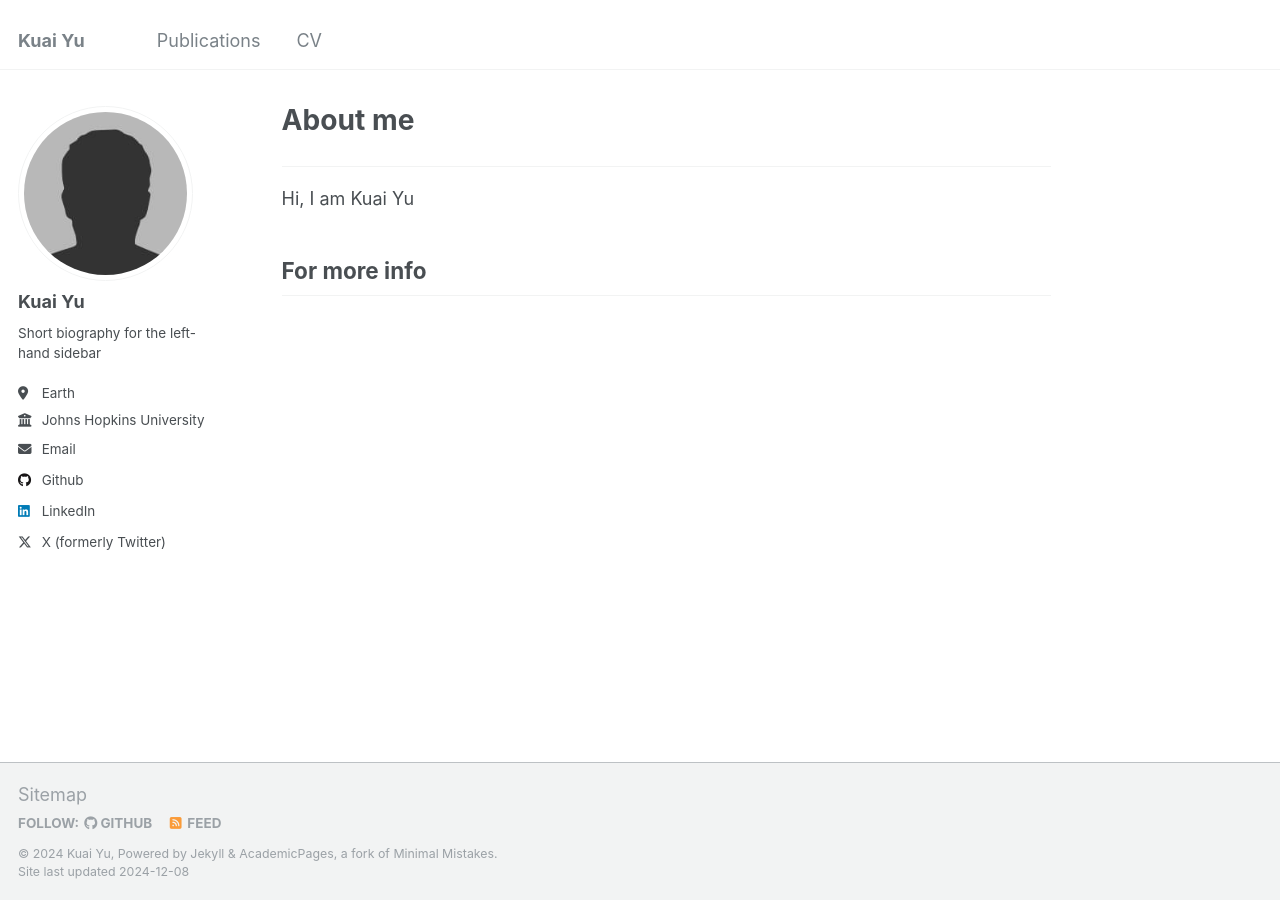
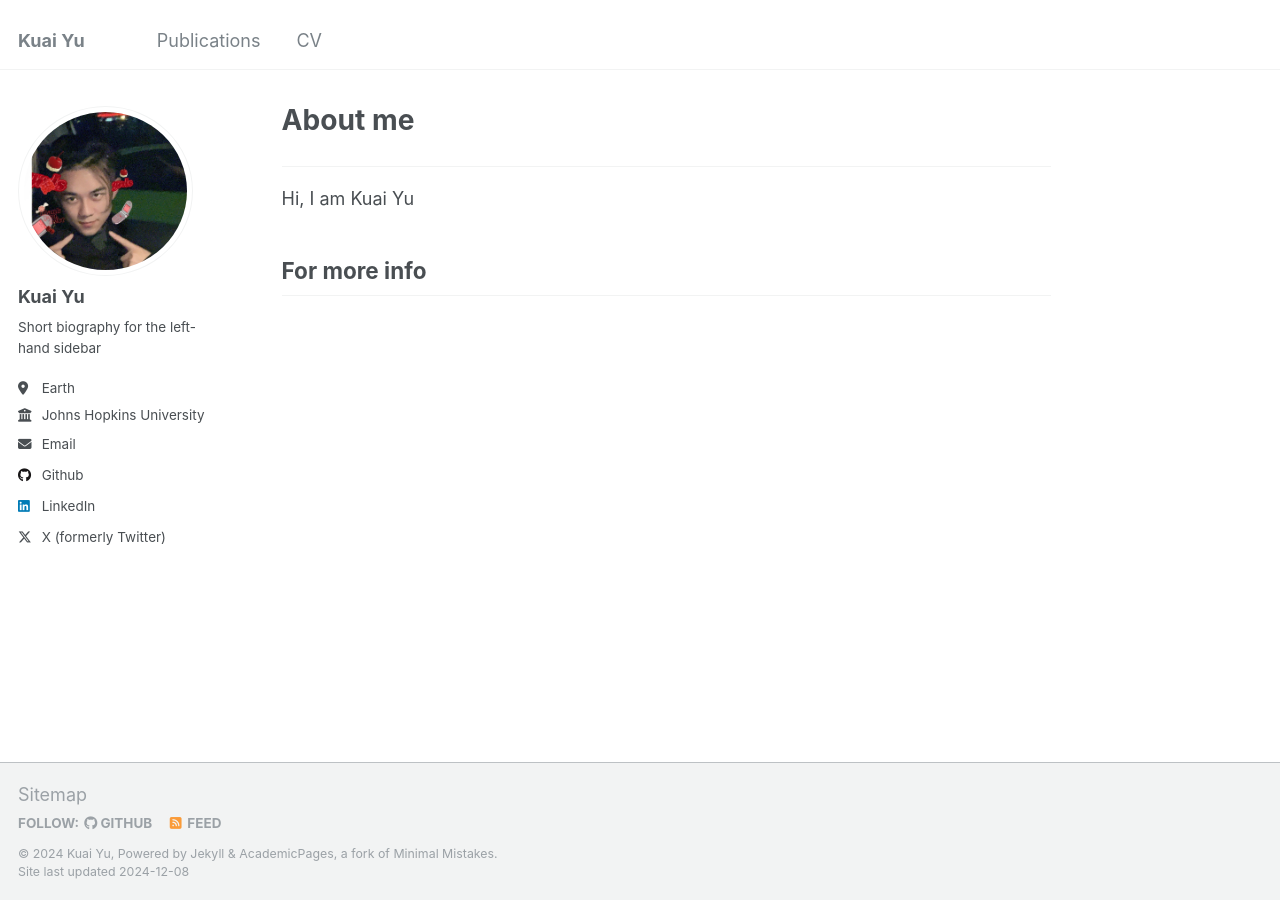
Before and after one commit to quick2063706271/quick2063706271.github.io, a Jekyll site: the page built from _pages/about.md, in a window 1280 px wide. Built offline with Jekyll 4.4.1, drawn with Linux system fonts in a browser that asks for light colours.

Commit message:
Update _config.yml

```diff
--- a/_config.yml
+++ b/_config.yml
@@ -21,7 +21,7 @@ repository               : "https://quick2063706271.github.io"
 #               Additional customization can be done by editing /_includes/author-profile.html
 author:
   # Biographic information
-  avatar           : "bio-photo.jpg"
+  avatar           : "avatar_1.png"
   name             : "Kuai Yu"
   pronouns         : # example: "she/her"
   bio              : "Short biography for the left-hand sidebar"
```
